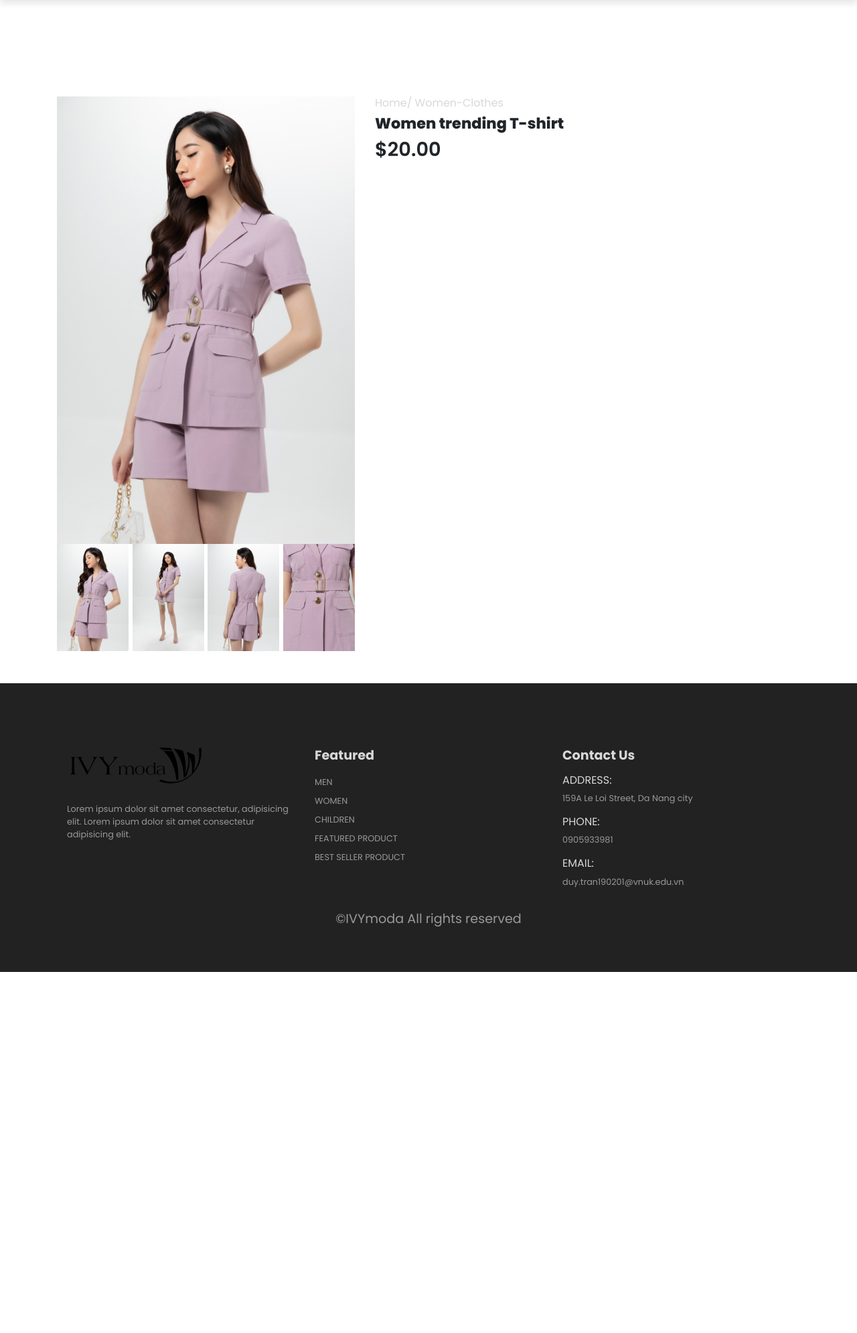
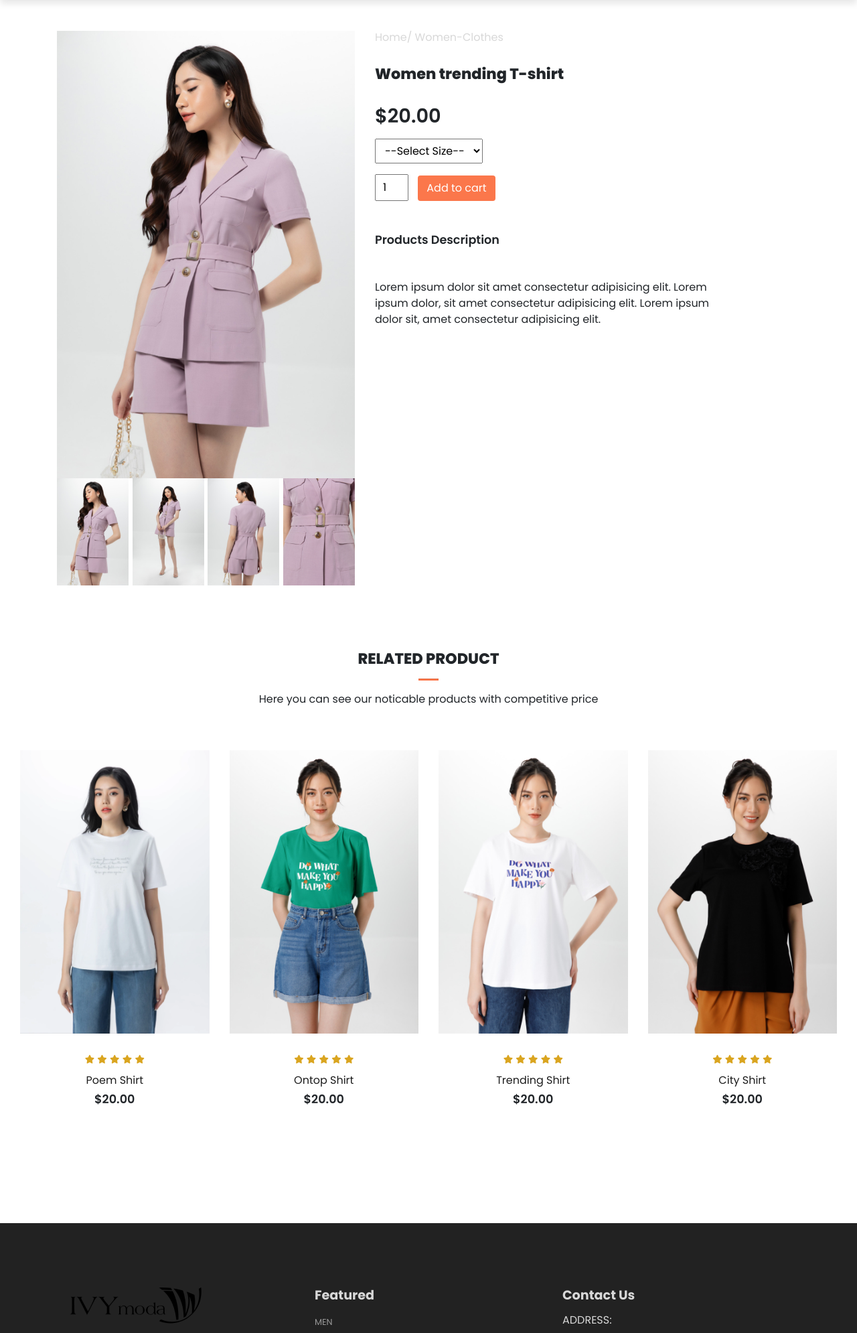
Before and after one commit to sherlockduy4869/Ivy_Website, a PHP site: page /product-details.html in a window 1280 px wide. Shown: the part 98-2088 px from the top of the page at 67% size. Before the commit the page ends 1549 px from the top, so only its background shows below. Run offline with PHP 8.4, Linux system fonts and the light colour scheme; some libraries are stand-ins or nearby versions.

Commit message:
Adding related product and do css for product-details page

```diff
--- a/Resource/css/style.css
+++ b/Resource/css/style.css
@@ -301,3 +301,27 @@ footer p{
     flex-basis: 24%;
     cursor: pointer;
 }
+
+.product-details-right select{
+    display: block;
+    padding: 5px 10px;
+}
+
+.product-details-right input{
+    width: 50px;
+    height: 40px;
+    padding-left: 10px;
+    font-size: 16px;
+    margin-right: 10px;
+}
+
+.product-details-right input:focus{
+    outline: none;
+}
+
+.product-details-right .buy-btn{
+    background: #fb774b;
+    color: #fff;
+    opacity: 1;
+    transition: 0.3s all;
+}
--- a/product-details.html
+++ b/product-details.html
@@ -60,11 +60,89 @@
             </div>
             <div class="product-details-right col-lg-6 col-md-12 col-12">
                 <h6>Home/ Women-Clothes</h6>
-                <h3>Women trending T-shirt</h3>
+                <h3 class="py-4">Women trending T-shirt</h3>
                 <h2>$20.00</h2>
+                <select class="my-3" name="" id="">
+                    <option value="">--Select Size--</option>
+                    <option value="">S</option>
+                    <option value="">XL</option>
+                    <option value="">XXL</option>
+                </select>
+                <input type="number" value="1">
+                <button class="btn buy-btn">Add to cart</button>
+                <h4 class="my-5">Products Description</h4>
+                <span>Lorem ipsum dolor sit amet consectetur adipisicing elit.
+                        Lorem ipsum dolor, sit amet consectetur adipisicing elit.
+                            Lorem ipsum dolor sit, amet consectetur adipisicing elit.
+                </span>
             </div>
         </div>
     </section>
+    <!--FEATURED PRODUCT AREA-->
+    <section class="featured-product-area my-5 pb-5">
+        <div class="container text-center mt-5 py-5">
+          <h3>RELATED PRODUCT</h3>
+          <hr class="mx-auto">
+          <p>Here you can see our noticable products with competitive price</p>
+        </div>
+        <div class="row mx-auto container-fluid">
+          <div class="product text-center col-lg-3 col-md-4 col-12">
+            <img class="img-fluid mb-3" src="./Resource/img/featured-product1.jfif" alt="">
+            <div class="star">
+              <i class="fas fa-star"></i>
+              <i class="fas fa-star"></i>
+              <i class="fas fa-star"></i>
+              <i class="fas fa-star"></i>
+              <i class="fas fa-star"></i>
+            </div>
+            <h5 class="product-name">Poem Shirt</h5>
+            <h4 class="product-price">$20.00</h4>
+            <button class="buy-btn btn">Buy Now</button>
+          </div>
+
+          <div class="product text-center col-lg-3 col-md-4 col-12">
+            <img class="img-fluid mb-3" src="./Resource/img/featured-product2.jfif" alt="">
+            <div class="star">
+              <i class="fas fa-star"></i>
+              <i class="fas fa-star"></i>
+              <i class="fas fa-star"></i>
+              <i class="fas fa-star"></i>
+              <i class="fas fa-star"></i>
+            </div>
+            <h5 class="product-name">Ontop Shirt</h5>
+            <h4 class="product-price">$20.00</h4>
+            <button class="buy-btn btn">Buy Now</button>
+          </div>
+
+          <div class="product text-center col-lg-3 col-md-4 col-12">
+            <img class="img-fluid mb-3" src="./Resource/img/featured-product3.jfif" alt="">
+            <div class="star">
+              <i class="fas fa-star"></i>
+              <i class="fas fa-star"></i>
+              <i class="fas fa-star"></i>
+              <i class="fas fa-star"></i>
+              <i class="fas fa-star"></i>
+            </div>
+            <h5 class="product-name">Trending Shirt</h5>
+            <h4 class="product-price">$20.00</h4>
+            <button class="buy-btn btn">Buy Now</button>
+          </div>
+
+          <div class="product text-center col-lg-3 col-md-4 col-12">
+            <img class="img-fluid mb-3" src="./Resource/img/featured-product4.jfif" alt="">
+            <div class="star">
+              <i class="fas fa-star"></i>
+              <i class="fas fa-star"></i>
+              <i class="fas fa-star"></i>
+              <i class="fas fa-star"></i>
+              <i class="fas fa-star"></i>
+            </div>
+            <h5 class="product-name">City Shirt</h5>
+            <h4 class="product-price">$20.00</h4>
+            <button class="buy-btn btn">Buy Now</button>
+          </div>
+        </div>
+      </section>
     <!--FOOTER AREA-->
     <footer class="mt-5 py-5">
         <div class="row container mx-auto pt-5">
```
